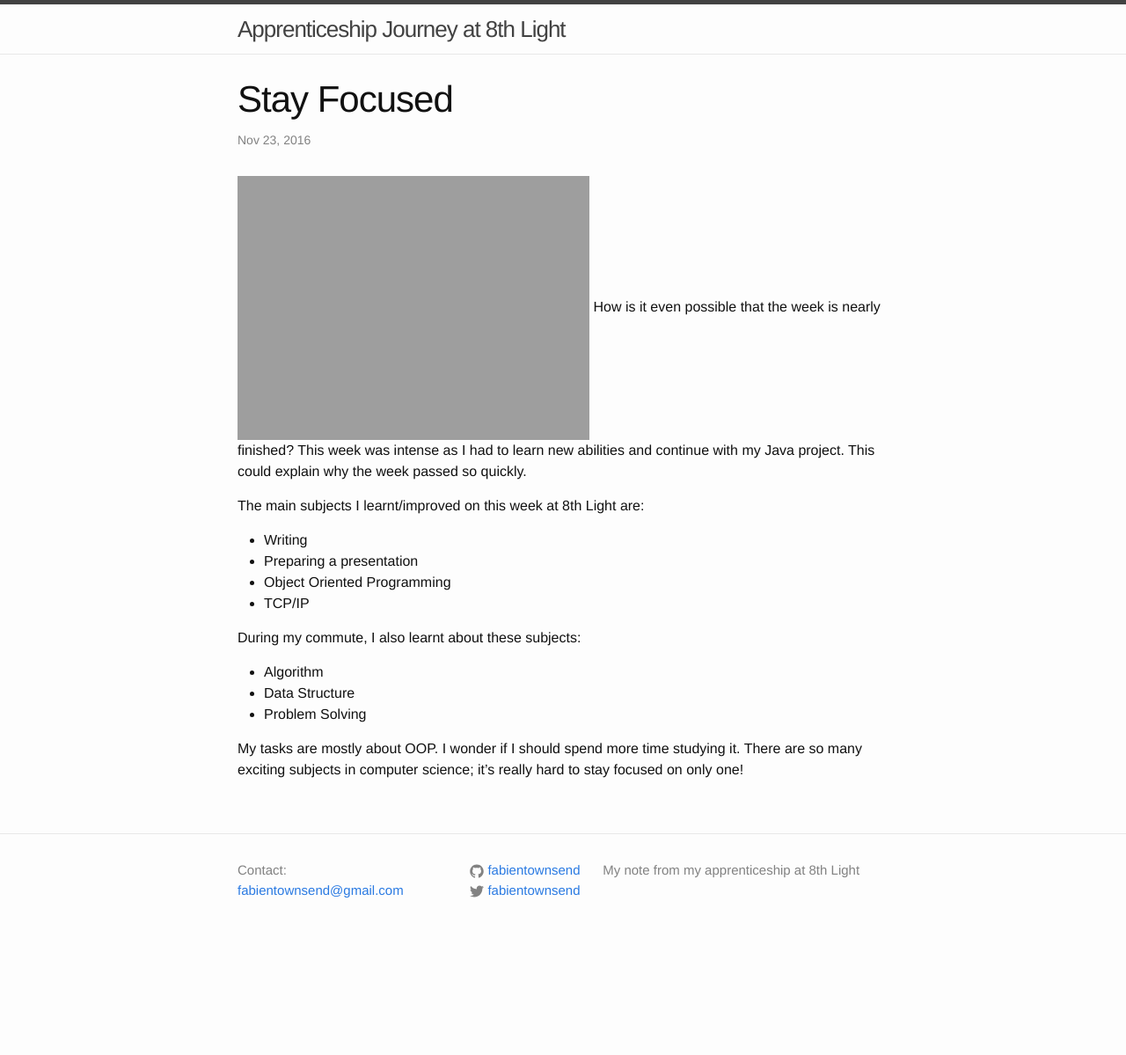
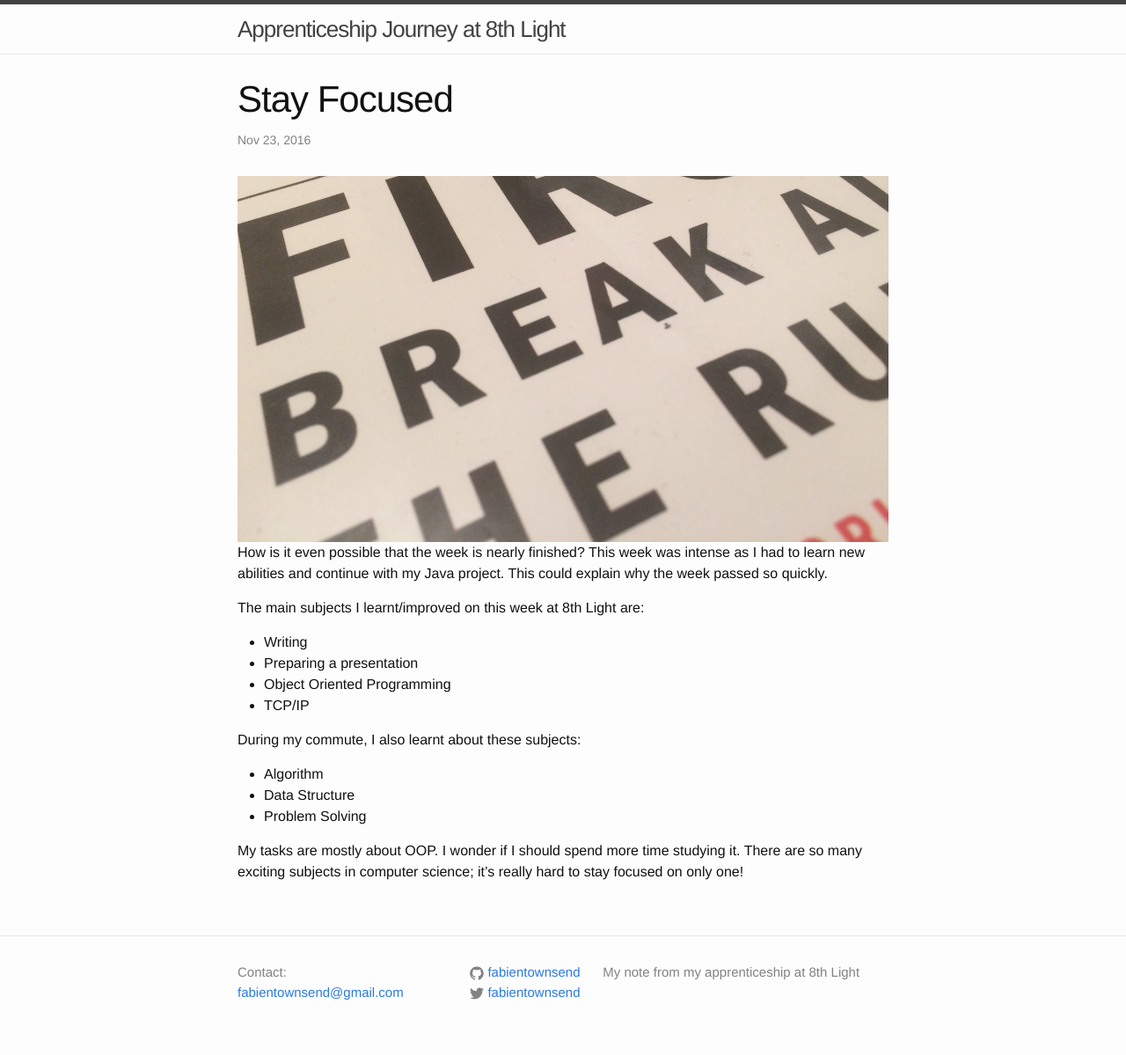
Before and after one commit to fabientownsend/fabientownsend.github.io, a Jekyll site: the page built from _posts/2016-11-24-whereami.markdown, in a window 1280 px wide. Shown: the whole page at 88% size. Built offline with Jekyll 4.4.1, drawn with Linux system fonts in a browser that asks for light colours; before the commit the page ends 1083 px from its top, so only the background shows below that.

Commit message:
correct name

```diff
--- a/_posts/2016-11-24-whereami.markdown
+++ b/_posts/2016-11-24-whereami.markdown
@@ -4,7 +4,7 @@ title:  "Stay Focused"
 date:   2016-11-23 10:42:51 +0100
 categories: apprenticeship
 ---
-![first break all the rules book cover]({{ site.url }}/assets/break.jpg)
+![first break all the rules book cover]({{ site.url }}/assets/rules.jpg)
 How is it even possible that the week is nearly finished? This week was intense
 as I had to learn new abilities and continue with my  Java project. This could
 explain why the week passed so quickly.
```
